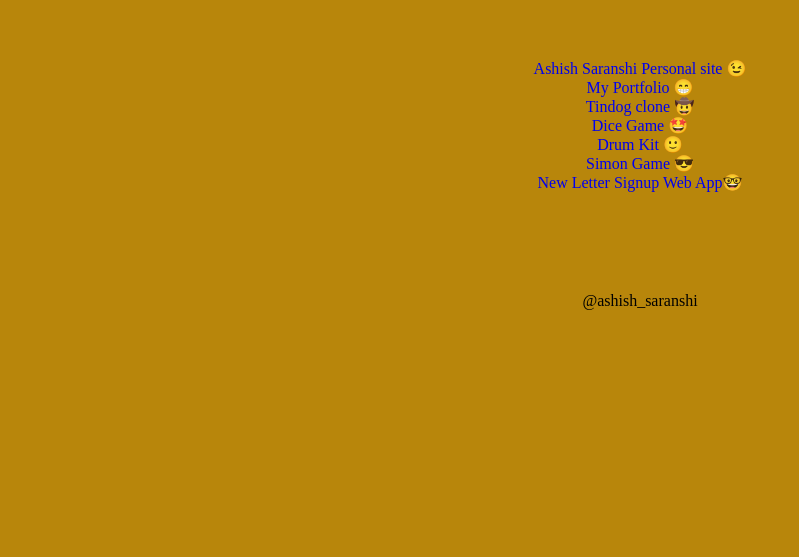
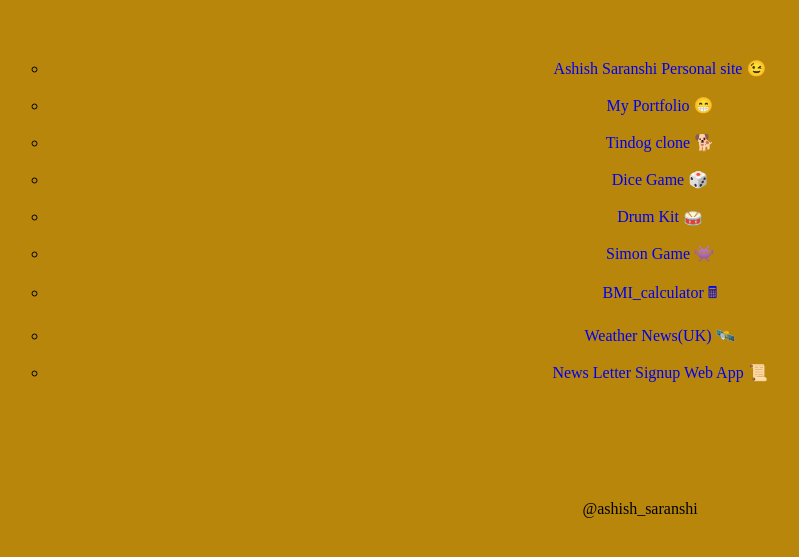
Before and after one commit to Caseeto/My_projects, a plain HTML site: page index.html in a window 1280 px wide. Shown: the part 191-748 px from the top of the page, without its empty margins (0-799 px from the left). Drawn offline with Linux system fonts and the light colour scheme.

Commit message:
Update index.html

```diff
--- a/index.html
+++ b/index.html
@@ -7,13 +7,17 @@
   </head>
   <body>
     <div class="container">
-      <a class="link" href="https://caseeto.github.io/CV1/">Ashish Saranshi Personal site 😉</a><br>
-      <a class="link" href="https://caseeto.github.io/CV2/">My Portfolio 😁</a><br>
-      <a class="link" href="https://caseeto.github.io/CV3/">Tindog clone 🤠</a><br>
-      <a class="link" href="https://caseeto.github.io/CV4/">Dice Game 🤩</a><br>
-      <a class="link" href="https://caseeto.github.io/CV5/">Drum Kit 🙂</a><br>
-      <a class="link" href="https://caseeto.github.io/CV6/">Simon Game 😎</a><br>
-      <a class="link" href="https://coding-evolution.onrender.com">New Letter Signup Web App🤓 </a><br>
+      <ul style="list-style-type:circle;">
+        <li><a class="link" href="https://caseeto.github.io/CV1/">Ashish Saranshi Personal site 😉</a></li><br>
+        <li><a class="link" href="https://caseeto.github.io/CV2/">My Portfolio 😁</a></li><br>
+        <li><a class="link" href="https://caseeto.github.io/CV3/">Tindog clone 🐕</a></li><br>
+        <li><a class="link" href="https://caseeto.github.io/CV4/">Dice Game 🎲</a></li><br>
+        <li><a class="link" href="https://caseeto.github.io/CV5/">Drum Kit 🥁</a></li><br>
+        <li><a class="link" href="https://caseeto.github.io/CV6/">Simon Game 👾</a></li><br>
+        <li><a class="link" href="https://bmicalculator-tfu6.onrender.com">BMI_calculator 🖩</a></li><br>
+        <li><a class="link" href="https://weathernews.onrender.com">Weather News(UK) 🛰️</a></li><br>
+        <li><a class="link" href="https://coding-evolution.onrender.com">News Letter Signup Web App 📜</a></li><br>
+      </ul>
     </div>
     <footer class="footer">
     @ashish_saranshi</footer>
```
